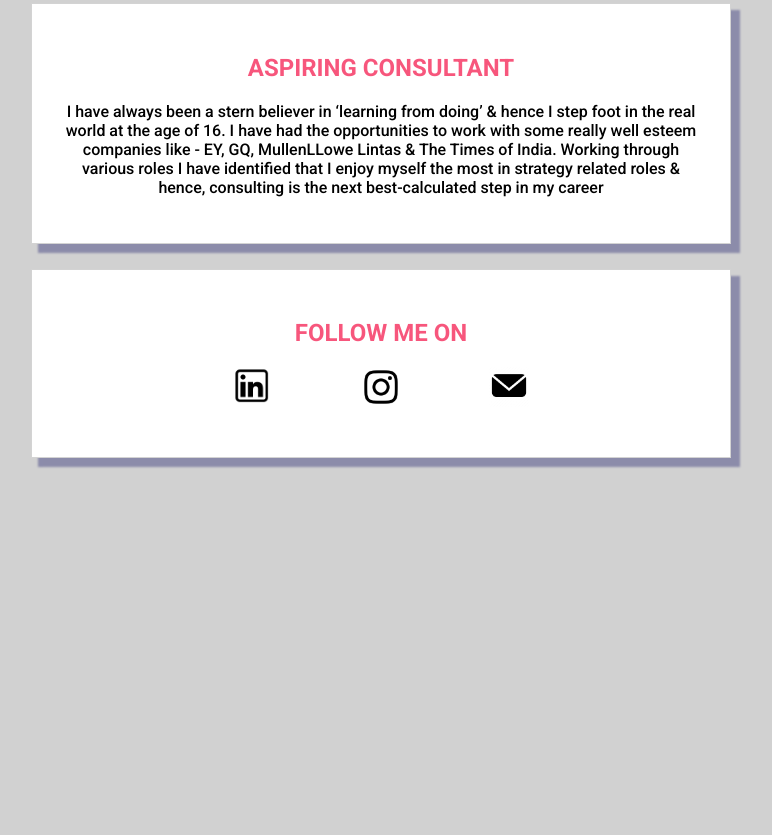
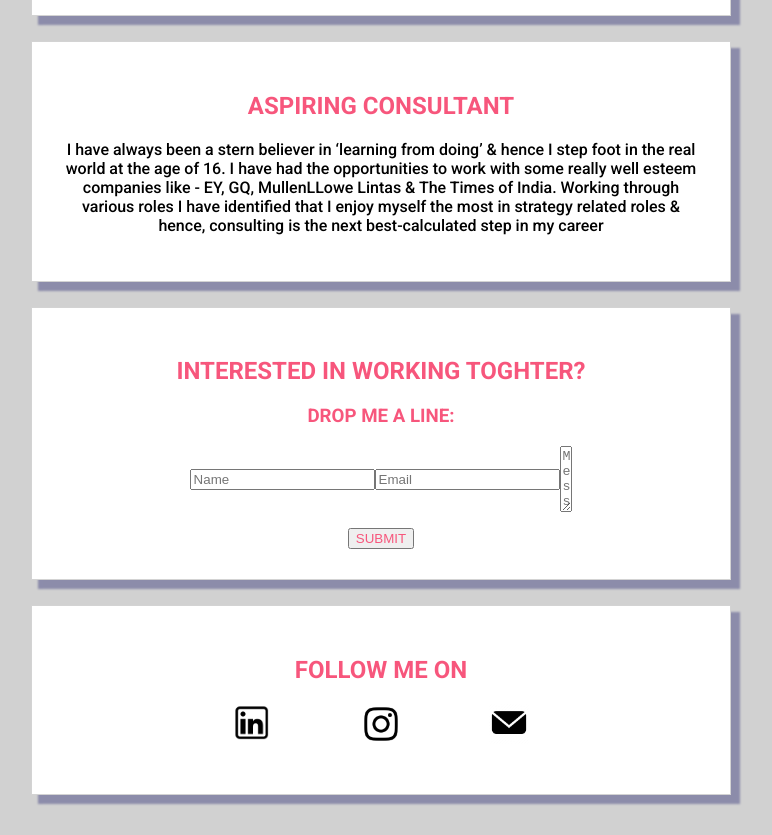
Before and after one commit to Mahika-Nahata/my-profile, a plain HTML site: page index.html in a window 1280 px wide. Shown: the part 1057-1892 px from the top of the page, without its empty margins (259-1031 px from the left). Before the commit the page ends 1555 px from the top, so only its background shows below. Drawn offline with Linux system fonts and the light colour scheme.

Commit message:
Update index.html

```diff
--- a/index.html
+++ b/index.html
@@ -18,6 +18,8 @@
                 I was born, bought up & partially matured in Mumbai, India. I’m extremely passionate about CrossFit & running marathons.
                 I’m an aspiring consultant & love strategizing - see you soon at one of the MBB’s
             </p>
+            <br>
+            <a class="text-pink button-like" href="https://drive.google.com/file/d/1xFDbh95pAiBgOtYyK3JOX-R6WQCU_z7_/view" target="_blank">RESUME</a>
         </div>
         <div class="card-white card-shadow">
             <h2 class="text-pink">FITNESS</h2>
@@ -33,8 +35,18 @@
             hence, consulting is the next best-calculated step in my career</p>
         </div>
         <div class="card-white card-shadow">
+            <h2 class="text-pink">INTERESTED IN WORKING TOGHTER?</h2>
+            <h3 class="text-pink">DROP ME A LINE:</h3>
+            <form class="flexbox-container">
+                <input type="text" placeholder="Name"/>
+                <input type="text" placeholder="Email"/>
+                <textarea cols="30" rows="4" placeholder="Message"></textarea>
+            </form>
+            <button class="text-pink">SUBMIT</button>
+        </div>
+        <div class="card-white card-shadow">
             <h2 class="text-pink">FOLLOW ME ON</h2>
-            <ul class="flexbox-container">
+            <ul class="flexbox-container flexbox-spacearound">
                 <li><a href="https://www.linkedin.com/in/mahikanahata/" target="_blank"><img class="icon" src="./images/linkedin-icon.jpg"></a></li>
                 <li><a href="https://www.instagram.com/mahikanahata/" target="_blank"><img class="icon" src="./images/instagram-icon.png"></a></li>
                 <li><img class="icon" src="./images/email-icon.png"></li>
```
